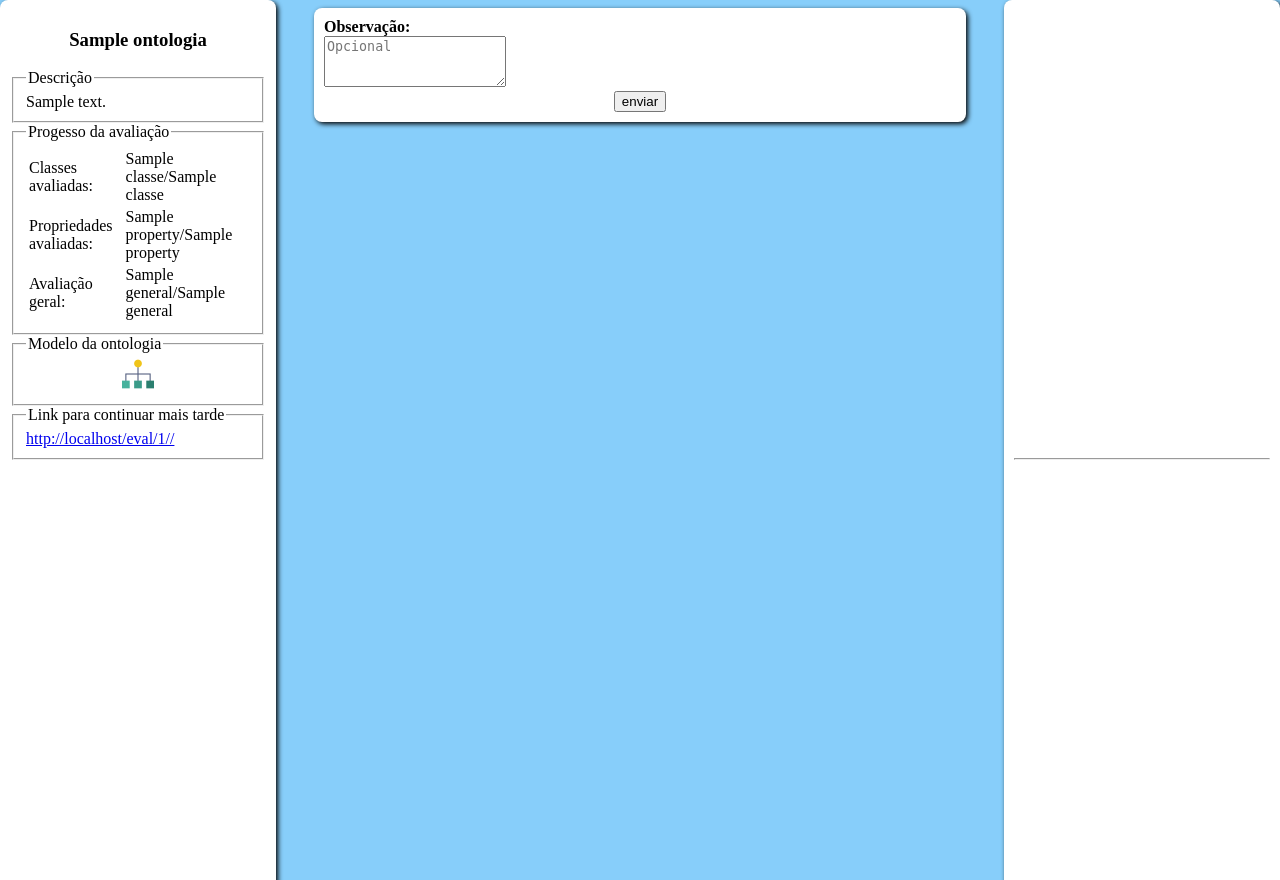
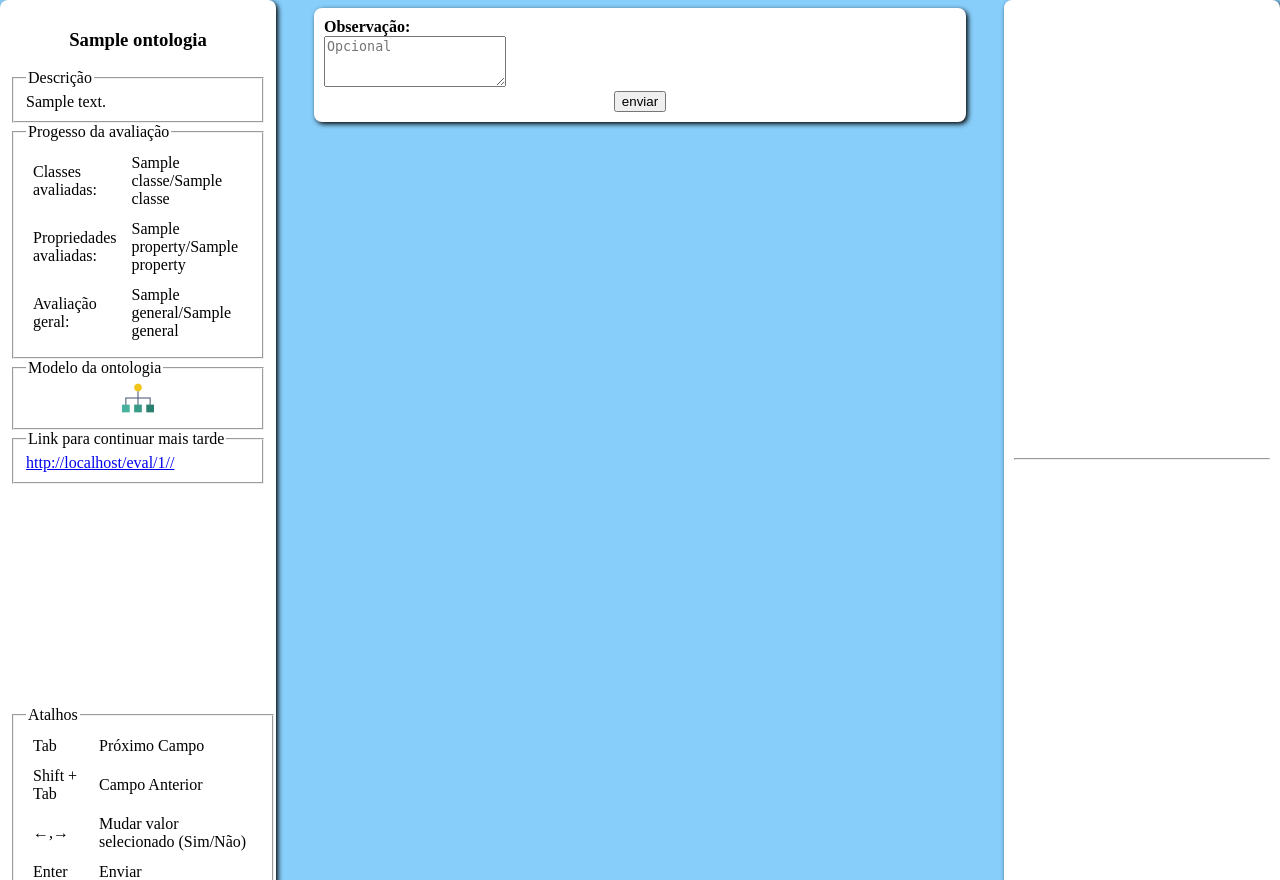
Before and after one commit to CaioViktor/ontoval, a Flask app: template templates/eval.html in a window 1280 px wide. Run offline with Flask 2, Linux system fonts and the light colour scheme; the template is opened without the code that fills it: most values are stand-ins (such as "Sample title", 1, 10 or a date in 2020); grey boxes marked "Sample" are stand-in pictures.

Commit message:
layout improviments + keyboard shortcuts

```diff
--- a/server.py
+++ b/server.py
@@ -4,6 +4,8 @@ import ontology as ont
 import pymongo
 import json
 from ast import literal_eval
+import time
+import datetime
 
 
 
@@ -99,7 +101,7 @@ def eval_user_confirm(ontology_id):
 	ontology_id = int(ontology_id)
 	evaluations = eval_coll.find({'ontology_id':ontology_id}).count()
 	eval_id = int(evaluations) + 1
-	evaluation = {'eval_id':eval_id,'ontology_id':ontology_id,'name':request.form['nameE'],'age':int(request.form['age']),'expert_domain':int(request.form['expert_domain']),'expert_ontology':int(request.form['expert_ontology']),'classes':[],'properties':[],'general':[],'completed':False}
+	evaluation = {'eval_id':eval_id,'ontology_id':ontology_id,'name':request.form['nameE'],'age':int(request.form['age']),'expert_domain':int(request.form['expert_domain']),'expert_ontology':int(request.form['expert_ontology']),'classes':[],'properties':[],'general':[],'completed':False,'timeStart':time.time(),'timeFinish':None}
 
 
 
@@ -126,9 +128,9 @@ def eval(ontology_id,user):
 	indice = len(avaliacao['classes'])
 	termo = {}
 
-	if len(avaliacao['classes']) == ontologia['qtd_classes']:
-		if len(avaliacao['properties']) == ontologia['qtd_properties']:
-			if len(avaliacao['general']) == 1:
+	if len(avaliacao['classes']) >= ontologia['qtd_classes']:
+		if len(avaliacao['properties']) >= ontologia['qtd_properties']:
+			if len(avaliacao['general']) >= 1:
 				status = 1 #concluido
 				return redirect(url_for("done"))
 			else:
@@ -137,6 +139,7 @@ def eval(ontology_id,user):
 		else:
 			status = 3 #falta avaliar propriedades
 			indice = len(avaliacao['properties'])
+			print(indice)
 			termo = ontologia['properties'][list(ontologia['properties'])[indice]]
 	else:
 		termo = ontologia['classes'][list(ontologia['classes'])[indice]]
@@ -256,6 +259,8 @@ def eval_confirm(ontology_id,user):
 
 		avaliacao['general'].append(evaluation_termo)
 		avaliacao['completed'] = True
+		avaliacao['timeFinish'] = time.time()
+		print("Tempo: " + str(datetime.timedelta(seconds=(avaliacao['timeFinish']-avaliacao['timeStart']))))
 
 		eval_coll.replace_one({'eval_id': user,'ontology_id':ontology_id},avaliacao)
 		ontologia = onto_coll.find_one({'id':ontology_id},{'qtd_evaluations':1})
--- a/static/css/style.css
+++ b/static/css/style.css
@@ -21,11 +21,15 @@ body{
 	table-layout:fixed;
 	border-collapse: collapse;
 }
+table tr td{
+	padding: 5px 5px 5px 5px;
+}
 #listaOnt tr td,#listaOnt tr th{
-
+	padding: 5px 5px 5px 5px;
 	display: table-cell;
 	height: auto;
 	overflow:auto;
+	text-align: center;
 }
 #col1{
 	width: 35%;
@@ -56,7 +60,9 @@ body{
 	text-align: right;
 }
 
-
+#link{
+	background-color: #efefef;
+}
 #cor1{
 	background-color: #c9c5c5;
 }
@@ -169,3 +175,16 @@ footer{
 	height: 128px;
 	width: auto;
 }
+.question{
+	width: 80%;
+}
+.response{
+	width: 20%;
+}
+.eval{
+	width: 100%;
+}
+#atalhos{
+	position: absolute;
+	bottom: 0%;
+}
--- /dev/null
+++ b/static/js/script.js
@@ -0,0 +1,7 @@
+radios = []
+currentRadio = -1;
+function keyPress(e){
+	if(e.key == "Enter"){
+		document.getElementById("uploadButton").click();
+	}
+}
--- a/templates/eval.html
+++ b/templates/eval.html
@@ -48,12 +49,48 @@
 			{%endif%}
 			<fieldset>
 				<legend>Link para continuar mais tarde</legend>
-				<a href="{{url_for('eval',ontology_id=ontologia.id,user=user)}}">{{url_for('eval',ontology_id=ontologia.id,user=user,_external=True)}}</a>
+				<a tabindex="-1" href="{{url_for('eval',ontology_id=ontologia.id,user=user)}}">{{url_for('eval',ontology_id=ontologia.id,user=user,_external=True)}}</a>
 			</fieldset>
-
+			<fieldset id="atalhos">
+				<legend>Atalhos</legend>
+				<table>
+					<tr>
+						<td>
+							Tab
+						</td>
+						<td>
+							Próximo Campo
+						</td>
+					</tr>
+					<tr>
+						<td>
+							Shift + Tab
+						</td>
+						<td>
+							Campo Anterior
+						</td>
+					</tr>
+					<tr>
+						<td>
+							&larr;,&rarr;
+						</td>
+						<td>
+							Mudar valor selecionado (Sim/Não)
+						</td>
+					</tr>
+					<tr>
+						<td>
+							Enter
+						</td>
+						<td>
+							Enviar
+						</td>
+					</tr>
+				</table>
+			</fieldset>
 		</div>
 
-		<div class = "content">
+		<div class = "content" >
 			<form method="post" action="{{url_for('eval_confirm',ontology_id=ontologia.id,user=user)}}">
 				<input type="hidden" name="termo" value="{{termo}}">
 				<input type="hidden" name="status" value="{{status}}">
@@ -96,7 +133,7 @@
 						{%set id = "cor1"+ (count.c%2)|string%}
 						<tr id="{{id}}">
 
-							<td>{{questions.c4}} <a href="#" onclick= "showInfo(event,S{{id_mae}} ,0);">{{ontologia.classes[id_mae].uri}}</a> ?</td>
+							<td>{{questions.c4}} <a tabindex="-1" href="#" onclick= "showInfo(event,S{{id_mae}} ,0);">{{ontologia.classes[id_mae].uri}}</a> ?</td>
 							<td>
 								<input type="radio" name="{{'m'~id_mae}}" value=1 checked> Sim <input type="radio" name="{{'m'~id_mae}}" value=0 > Não
 							</td>
@@ -108,7 +145,7 @@
 					{%for id_rel in termo.objectProperties%}
 						{%set id = "cor2"+ (count.c%2)|string%}
 						<tr id="{{id}}">
-							<td>{{questions.c5}} <a href="#" onclick= "showInfo(event,S{{id_rel}} ,1);">{{ontologia.properties[id_rel].uri}}</a>?</td>
+							<td>{{questions.c5}} <a tabindex="-1" href="#" onclick= "showInfo(event,S{{id_rel}} ,1);">{{ontologia.properties[id_rel].uri}}</a>?</td>
 							<td>
 								<input type="radio" name="{{'r'~id_rel}}" value=1 checked> Sim <input type="radio" name="{{'r'~id_rel}}" value=0 > Não
 							</td>
@@ -121,7 +158,7 @@
 					{%for id_atr in termo.dataTypeProperties%}
 						{%set id = "cor3"+ (count.c%2)|string%}
 						<tr id="{{id}}">
-						<td>{{questions.c6}} <a href="#" onclick= "showInfo(event,S{{id_atr}} ,1);">{{ontologia.properties[id_atr].uri}}</a> ?</td>
+						<td>{{questions.c6}} <a tabindex="-1" href="#" onclick= "showInfo(event,S{{id_atr}} ,1);">{{ontologia.properties[id_atr].uri}}</a> ?</td>
 						<td>
 							<input type="radio" name="{{'a'~id_atr}}" value=1 checked> Sim <input type="radio" name="{{'a'~id_atr}}" value=0 > Não
 						</td>
@@ -137,11 +174,11 @@
 				{%elif status == 2%}<!-- Geral-->
 
 
-					<table>
+					<table class="eval">
 
 						<tr id="cor0">
-							<td>{{questions.g1}}</td>
-							<td><input type="radio" name="g1" value=1 checked> Sim   <input type="radio" name="g1" value=0 > Não</td>
+							<td class="question">{{questions.g1}}</td>
+							<td class="response"><input type="radio" name="g1" value=1 checked> Sim   <input type="radio" name="g1" value=0 > Não</td>
 						</tr>
 						<tr id="cor1">
 							<td>{{questions.g2}}</td>
@@ -220,6 +243,20 @@
 							</td>
 						</tr>
 						{%set count = {'c':0}%}
+						{%for id_mae in termo.mae%}
+							{%set id = "cor1"+ (count.c%2)|string%}
+							<tr id="{{id}}">
+								<td>
+									{{questions.p4}} <a tabindex="-1" href="#" onclick= "showInfo(event,S{{id_mae}} ,1);">{{ontologia.properties[id_mae].uri}}</a> ?</td>
+								<td>
+									<input type="radio" name="{{'m'~id_mae}}" value=1 checked> Sim   <input type="radio" name="{{'m'~id_mae}}" value=0 > Não
+								</td>
+							</tr>
+							{%if Spropriedades.append(id_mae)%}{%endif%}
+							{%if count.update({'c':(count.c +1)})%}{%endif%}
+						{%endfor%}
+
+						{%set count = {'c':0}%}
 						{%for id_range in termo.range%}
 							{%set id = "cor2"+ (count.c%2)|string%}
 							<tr id="{{id}}">
--- a/templates/new.html
+++ b/templates/new.html
@@ -8,7 +8,7 @@
 	<body>
 		<div class = "content">
 			<center>
-				<h3>Nova ontologia para avaliação</h3>
+				<h1>Nova ontologia para avaliação</h1>
 				<form method="post" action="{{url_for('newConfirm')}}" enctype="multipart/form-data" id = "newOntology">
 					<table>
 						<tr>
```
Also changed, not shown: other parts of templates/eval.html (+12 -24 lines), templates/eval_user.html (+4 -4 lines), templates/index.html (+6 -6 lines), static/ontologies/4.png (deleted), static/ontologies/5.png (deleted), 5 other files.
